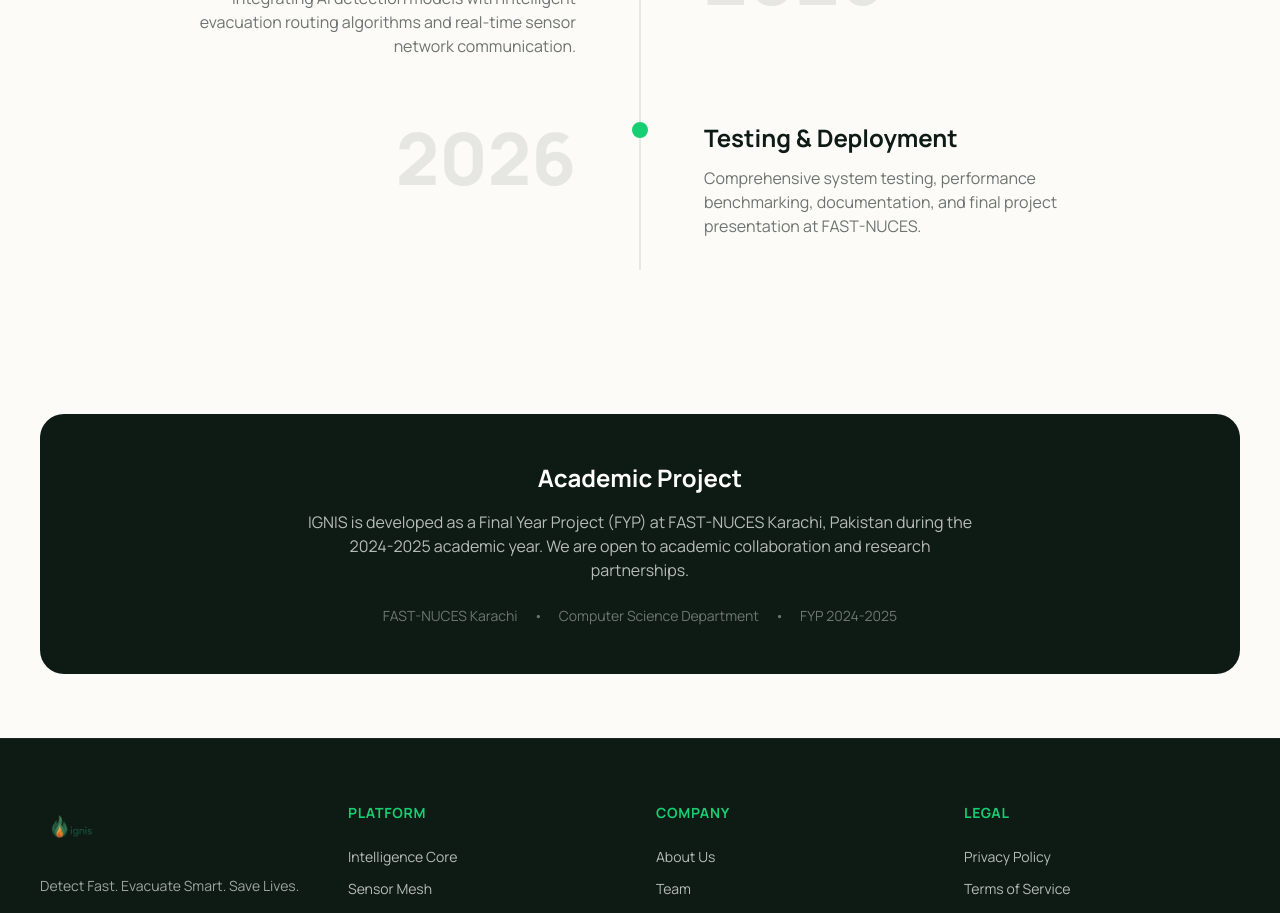
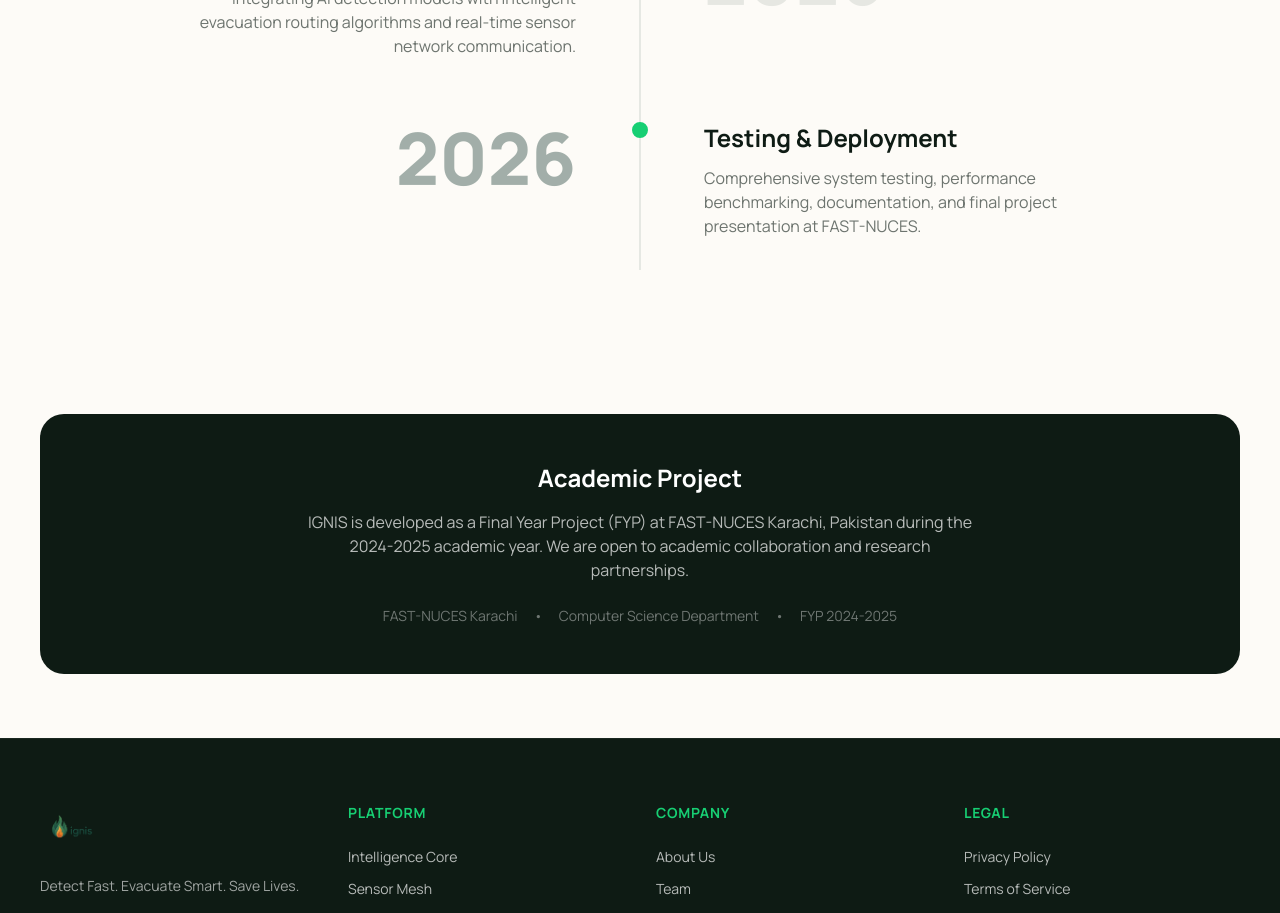
Before and after one commit to IgnisBuilding/ignis-website, a Next.js app: page /about in a window 1280 px wide. Shown: the part 2360-3273 px from the top of the page. Built offline with nearby package versions, Linux system fonts and the light colour scheme.

Commit message:
Make last timeline year (2026) darker

```diff
--- a/src/components/sections/Timeline.tsx
+++ b/src/components/sections/Timeline.tsx
@@ -49,7 +49,7 @@
               >
                 {/* Year indicator - shown on opposite side on desktop */}
                 <div className={`hidden md:flex items-start ${isLeft ? 'order-2 justify-start pl-12' : 'order-1 justify-end pr-12'}`}>
-                  <span className="text-6xl lg:text-7xl font-extrabold text-forest-green/10 leading-none">
+                  <span className={`text-6xl lg:text-7xl font-extrabold leading-none ${isLast ? 'text-forest-green/40' : 'text-forest-green/10'}`}>
                     {event.year}
                   </span>
                 </div>
@@ -57,7 +57,7 @@
                 {/* Content card */}
                 <div className={`relative pl-12 md:pl-0 ${isLeft ? 'order-1 md:pr-12' : 'order-2 md:pl-12'}`}>
                   {/* Mobile year */}
-                  <span className="text-4xl font-extrabold text-forest-green/10 mb-2 block md:hidden">
+                  <span className={`text-4xl font-extrabold mb-2 block md:hidden ${isLast ? 'text-forest-green/40' : 'text-forest-green/10'}`}>
                     {event.year}
                   </span>
 
```
